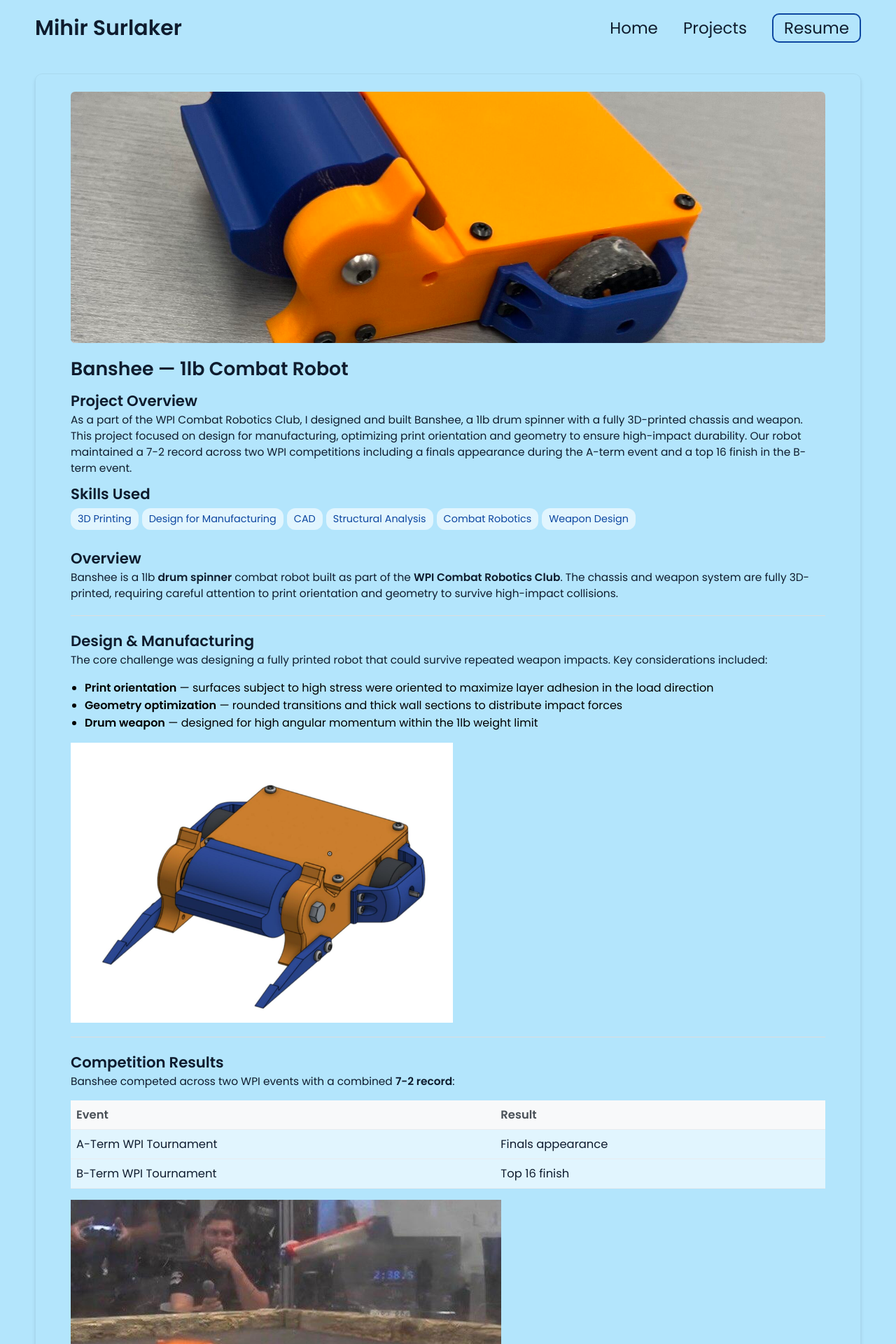
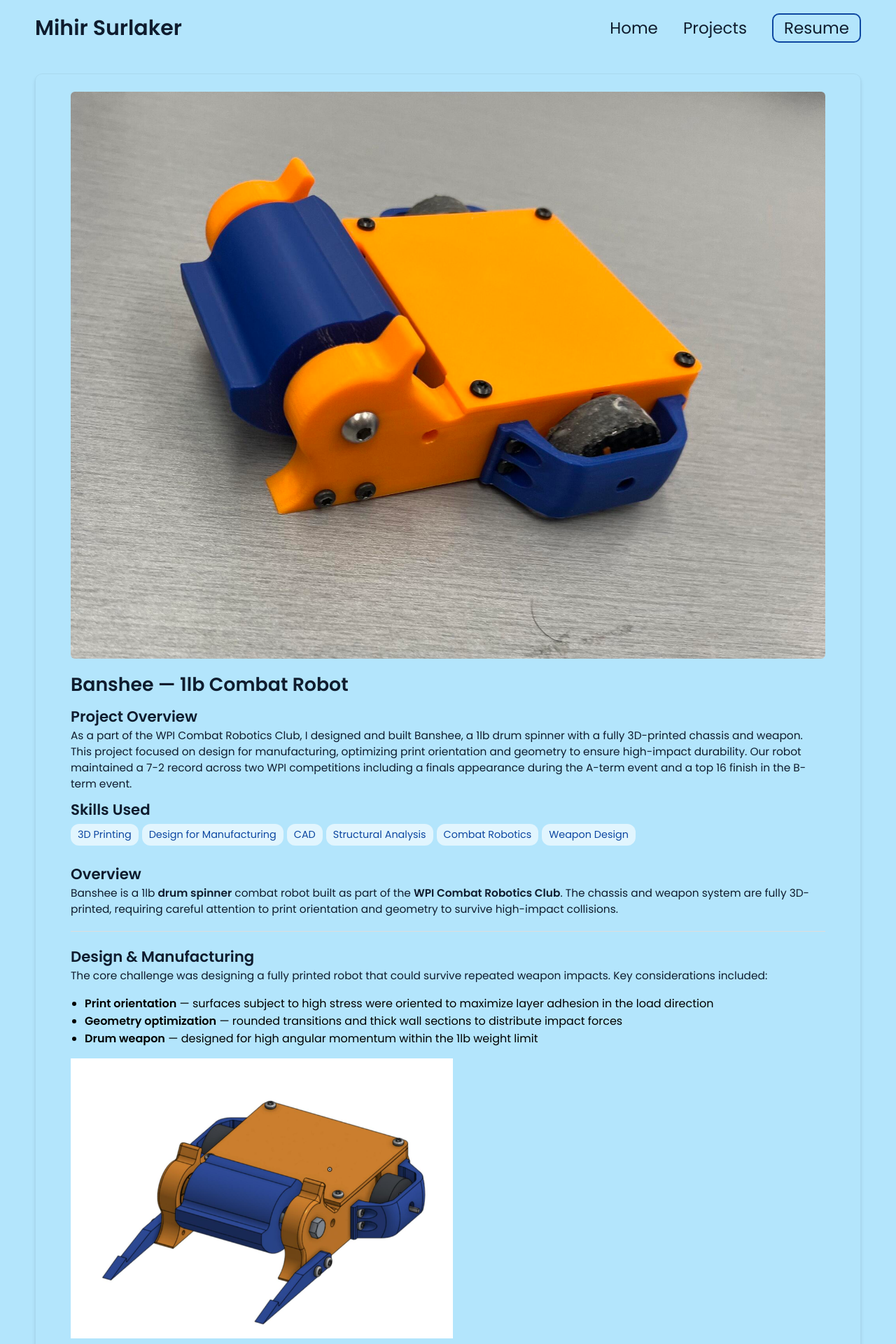
Before and after one commit to Mihirsur007/Mihirsur007.github.io, a Jekyll site: the page built from _projects/banshee/index.md, in a window 1280 px wide. Shown: the top 1920 px of the page at 70% size. Built offline with Jekyll 4.4.1, drawn with Linux system fonts in a browser that asks for light colours.

Commit message:
updatedimage

```diff
--- a/css/styles.css
+++ b/css/styles.css
@@ -593,10 +593,9 @@ footer p {
 
 .post-view .summary img {
     width: 100%;
-    height: 100%;  /* Changed to 100% to fill the container */
-    object-fit: cover;
+    height: auto;
+    object-fit: contain;
     border-radius: 6px;
-    aspect-ratio: 3/1;
     margin-bottom: 10px;
 }
 
```
